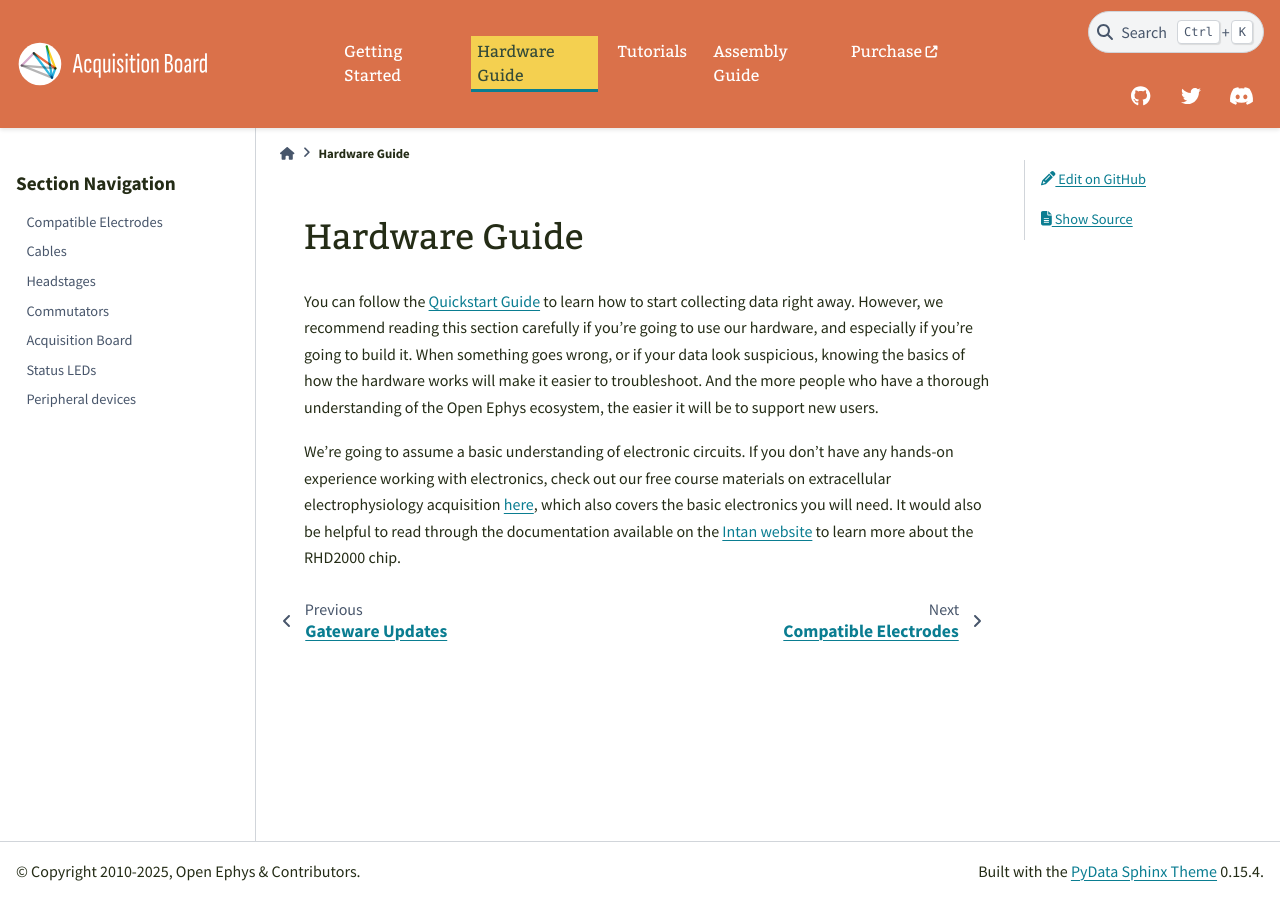
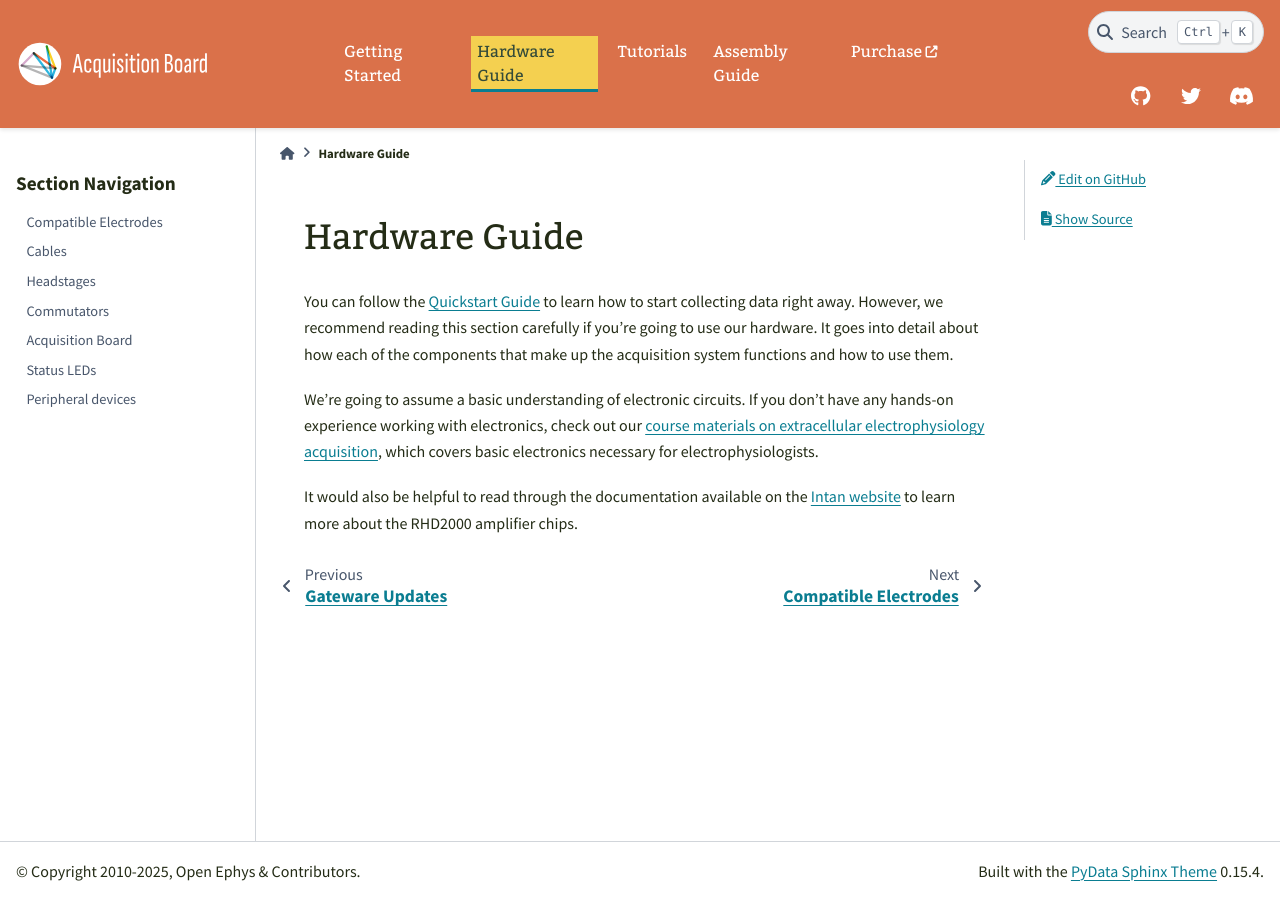
Before and after one commit to open-ephys/acq-board-docs, a Sphinx documentation site: the page built from source/Hardware-Guide/index.rst, in a window 1280 px wide. Built offline with Sphinx 7.4.7 and the PyData theme 0.15.4, drawn with Linux system fonts in a browser that asks for light colours.

Commit message:
section cleanup

```diff
--- a/source/Hardware-Guide/index.rst
+++ b/source/Hardware-Guide/index.rst
@@ -7,9 +7,12 @@ Hardware Guide
 ***********************************
 
 You can follow the :ref:`quickstartguide` to learn how to start collecting data right away.
-However, we recommend reading this section carefully if you're going to use our hardware, and especially if you're going to build it. When something goes wrong, or if your data look suspicious, knowing the basics of how the hardware works will make it easier to troubleshoot. And the more people who have a thorough understanding of the Open Ephys ecosystem, the easier it will be to support new users.
+However, we recommend reading this section carefully if you're going to use our hardware.
+It goes into detail about how each of the components that make up the acquisition system functions and how to use them.
 
-We're going to assume a basic understanding of electronic circuits. If you don't have any hands-on experience working with electronics, check out our free course materials on extracellular electrophysiology acquisition `here <https://ahleighton.github.io/OE-ephys-course/>`_, which also covers the basic electronics you will need. It would also be helpful to read through the documentation available on the `Intan website <https://intantech.com/products_RHD2000.html>`_ to learn more about the RHD2000 chip.
+We're going to assume a basic understanding of electronic circuits. If you don't have any hands-on experience working with electronics, check out our `course materials on extracellular electrophysiology acquisition <https://open-ephys.github.io/ephys-course/>`_, which covers basic electronics necessary for electrophysiologists.
+
+It would also be helpful to read through the documentation available on the `Intan website <https://intantech.com/products_RHD2000.html>`_ to learn more about the RHD2000 amplifier chips.
 
 .. toctree::
     :hidden:
--- a/source/User-Manual/index.rst
+++ b/source/User-Manual/index.rst
@@ -6,9 +6,9 @@
 Getting Started
 ***********************************
 
-You can follow the :ref:`quickstartguide` to learn how to start collecting data right away. However, we recommend reading the :ref:`howitworks` page carefully if you're going to use our hardware, and especially if you're going to build it. When something goes wrong, or if your data look suspicious, knowing the basics of how the hardware works will make it easier to troubleshoot. And the more people who have a thorough understanding of the Open Ephys ecosystem, the easier it will be to support new users.
+You can follow the :ref:`quickstartguide` to learn how to start collecting data right away. However, we recommend reading the :ref:`hardwareguide` page carefully if you're going to use our hardware, and especially if you're going to :ref:`build it <buildinstructions>`. When something goes wrong, or if your data look suspicious, knowing the basics of how the hardware works makes it easier to troubleshoot. And the more people who have a thorough understanding of the Open Ephys ecosystem, the easier it is to support new users.
 
-We're going to assume a basic understanding of electronic circuits. If you don't have any hands-on experience working with electronics, check out our free course materials on extracellular electrophysiology acquisition `here <https://ahleighton.github.io/OE-ephys-course/>`_, which also covers the basic electronics you will need. It would also be helpful to read through the documentation available on the `Intan website <https://intantech.com/products_RHD2000.html>`_ to learn more about the RHD2000 chip.
+We recommend checking out our `course materials on extracellular electrophysiology acquisition <https://open-ephys.github.io/ephys-course/>`_, which goes into the fundamentals of how tiny extracellular voltages are detected, amplified and digitized in these kinds of digital multichannel acquisition systems.
 
 Different Acquisition Board generations function differently. The :ref:`<gendiffs>` section points out the different hardware, drivers, gateware, software compatibility and functionality aspects that vary. Being aware of the differences will help you navigate these docs.
 
```
Also changed, not shown: source/User-Manual/Quickstart-guide.rst (+13 -11 lines).
